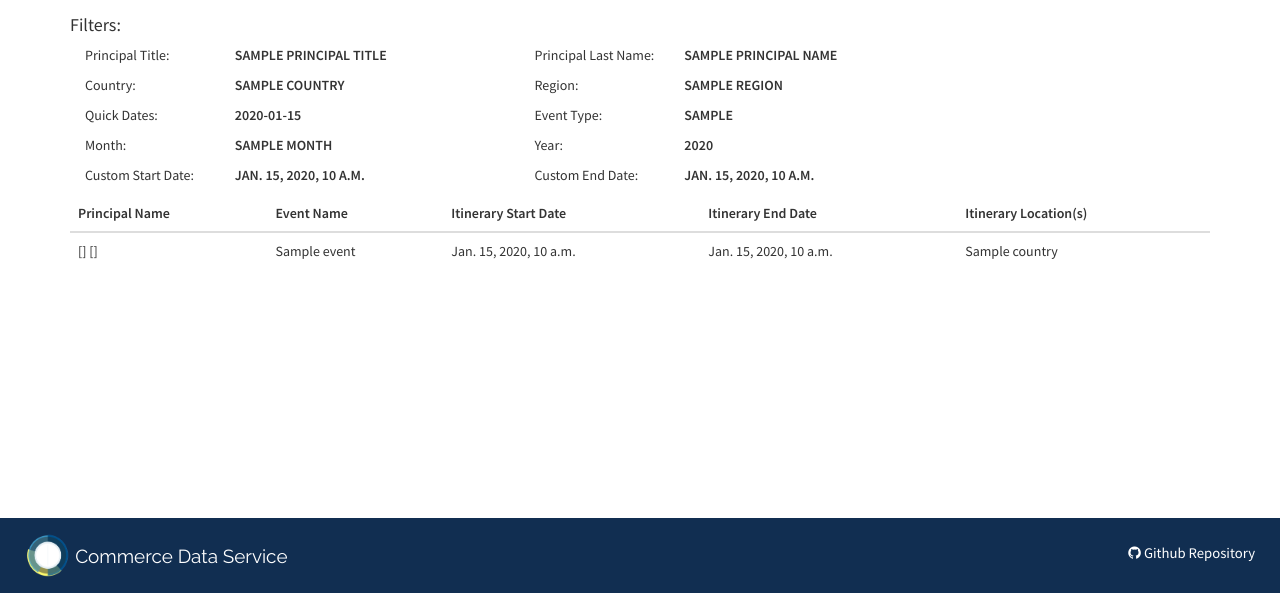
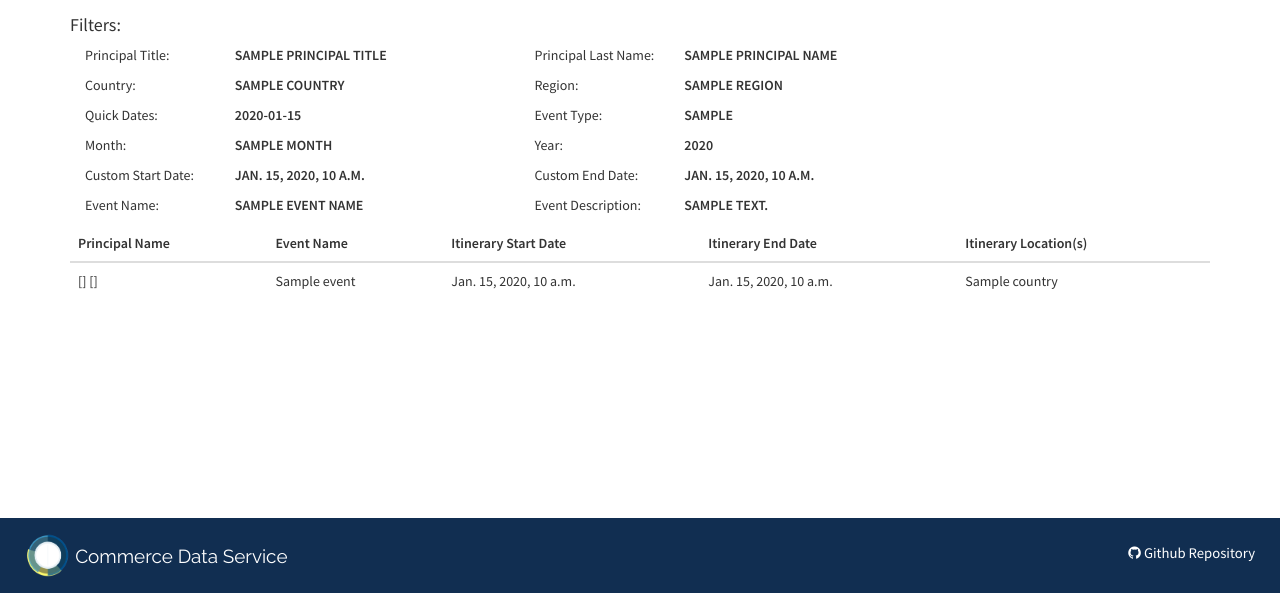
Before and after one commit to CommerceDataService/ITA_Principal_Travel, a Django app: template principal_travel/templates/travel/trip_list.html in a window 1280 px wide. Shown: the part 207-800 px from the top of the page. Run offline with Django 3.2, Linux system fonts and the light colour scheme; the template is opened without the code that fills it: most values are stand-ins (such as "Sample title", 1, 10 or a date in 2020); some libraries are stand-ins or nearby versions.

Commit message:
Add event name and event description to the filter names

```diff
--- a/principal_travel/templates/travel/trip_list.html
+++ b/principal_travel/templates/travel/trip_list.html
@@ -53,11 +53,17 @@
     <td class="col-md-2"><p> Year: </p></td>
     <td class="col-md-4 text-uppercase"><strong><p id="year">{{ year }}</p></strong></td>
   </tr>
+  <tr>
+    <td class="col-md-2"><p> Custom Start Date: </p></td>
+    <td class="col-md-4 text-uppercase"><strong><p id="date_range_start">{{ date_range_start }}</p></strong></td>
+    <td class="col-md-2"><p> Custom End Date: </p></td>
+    <td class="col-md-4 text-uppercase"><strong><p id="date_range_end">{{ date_range_end }} </p></strong></td>
+  </tr>
     <tr>
-    <td class="col-md-2"><p> Custom Start Date: </p></td>
-    <td class="col-md-4 text-uppercase"><strong><p id="month">{{ date_range_start }}</p></strong></td>
-    <td class="col-md-2"><p> Custom End Date: </p></td>
-    <td class="col-md-4 text-uppercase"><strong><p id="event_type">{{ date_range_end }} </p></strong></td>
+    <td class="col-md-2"><p> Event Name: </p></td>
+    <td class="col-md-4 text-uppercase"><strong><p id="event_name">{{ event_name }}</p></strong></td>
+    <td class="col-md-2"><p> Event Description: </p></td>
+    <td class="col-md-4 text-uppercase"><strong><p id="event_description">{{ event_description }} </p></strong></td>
   </tr>
 </table>
 
--- a/travel/views.py
+++ b/travel/views.py
@@ -73,7 +73,11 @@
             event_type = page_query_dict['event_type']
             year = page_query_dict['year']
             quick_dates = page_query_dict['quick_dates']
+            event_name = page_query_dict['event_name']
+            event_description = page_query_dict['event_description']
 
+            context['event_name'] = event_name
+            context['event_description'] = event_description
             context['date_range_start'] = date_range_start
             context['date_range_end'] = date_range_end
             context['month'] = month
```
